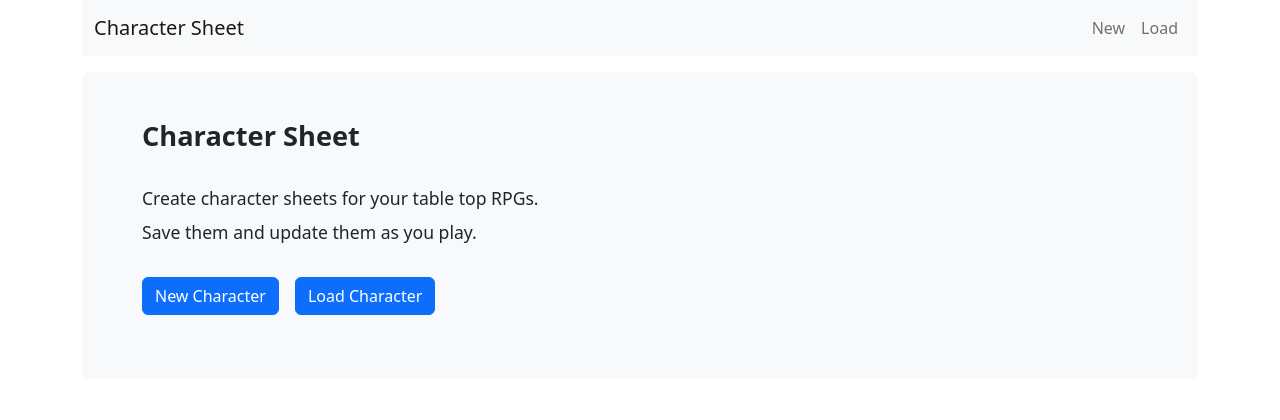
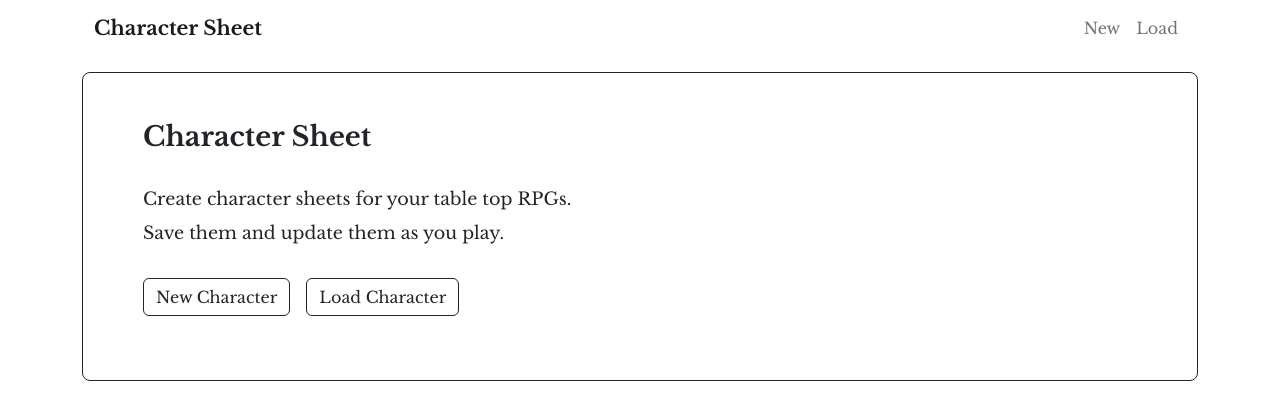
Before and after one commit to MitulMistry/character-sheet, a React (Create React App) app: page / in a window 1280 px wide. Shown: the top 420 px of the page. Built offline with nearby package versions, Linux system fonts and the light colour scheme.

Commit message:
Apply basic styling to components

```diff
--- a/src/App.css
+++ b/src/App.css
@@ -1,3 +1,20 @@
+.btn-primary {
+  --bs-btn-color: #212529;
+  --bs-btn-bg: #fff;
+  --bs-btn-border-color: #212529;
+  --bs-btn-hover-color: #212529;
+  --bs-btn-hover-bg: #f2f1f1;
+  --bs-btn-hover-border-color: #212529;
+  --bs-btn-focus-shadow-rgb: 49, 132, 253;
+  --bs-btn-active-color: #212529;
+  --bs-btn-active-bg: #b9b9b9;
+  --bs-btn-active-border-color: #212529;
+  --bs-btn-active-shadow: inset 0 3px 5px rgba(0, 0, 0, 0.125);
+  --bs-btn-disabled-color: #81858a;
+  --bs-btn-disabled-bg: #fff;
+  --bs-btn-disabled-border-color: #81858a;
+}
+
 /* .App {
   text-align: center;
 }
--- a/src/components/Home/Home.css
+++ b/src/components/Home/Home.css
@@ -1,5 +1,6 @@
 .home {
   margin-top: 1rem;
+  border: 1px solid #212529;
 }
 
 .home h1 {
--- a/src/components/Home/Home.tsx
+++ b/src/components/Home/Home.tsx
@@ -7,7 +7,7 @@ import './Home.css';
 
 function Home() {
   return (
-    <div className="home p-5 mb-4 bg-light rounded-3">
+    <div className="home p-5 mb-4 rounded-3">
       <Container fluid="md">
         <h1>Character Sheet</h1>
         <p>Create character sheets for your table top RPGs.</p>
--- a/src/components/LoadCharacters/CharacterCard.tsx
+++ b/src/components/LoadCharacters/CharacterCard.tsx
@@ -32,10 +32,12 @@ function CharacterCard(props: CharacterInfo) {
       <Card.Text>Gender: {props.gender || 'None'}</Card.Text>
       <Card.Text>Class: {props.charClass || 'None'}</Card.Text>
       <Card.Text>Level: {props.level || '1'}</Card.Text>
-      <LinkContainer to={"/edit/" + props.id}>
-        <Button variant="primary" onClick={handleEdit}>Edit</Button>
-      </LinkContainer>
-      <Button variant="primary" onClick={handleDelete}>Delete</Button>
+      <div className="buttons">
+        <LinkContainer to={"/edit/" + props.id}>
+          <Button variant="primary" onClick={handleEdit}>Edit</Button>
+        </LinkContainer>
+        <Button variant="primary" onClick={handleDelete}>Delete</Button>
+      </div>
     </Card.Body>
   </Card>
   );
--- /dev/null
+++ b/src/components/LoadCharacters/LoadCharacters.css
@@ -0,0 +1,19 @@
+.load-characters {
+  margin-top: 1rem;
+}
+
+.no-characters {
+  margin-top: 3rem;
+}
+
+.card-title {
+  margin-bottom: 1.5rem;
+}
+
+.buttons {
+  margin-top: 1.5rem;
+}
+
+.buttons a {
+  margin-right: 1rem;
+}
--- a/src/components/LoadCharacters/LoadCharacters.tsx
+++ b/src/components/LoadCharacters/LoadCharacters.tsx
@@ -3,15 +3,15 @@ import { selectCharacters } from '../../features/characters/charactersSlice';
 import { useAppSelector } from '../../app/hooks';
 import CharacterCard from './CharacterCard';
 import { Link } from 'react-router-dom';
+import './LoadCharacters.css';
 
 function LoadCharacters() {
   const characters = useAppSelector(selectCharacters);
 
   return (
-    <div>
-      <p>Load Characters</p>
+    <div className="load-characters">
       {characters.length === 0 &&
-        <div>
+        <div className="no-characters">
           <p>You have not created any characters yet. Once you do, they will show up here.</p>
           <p>Create a new character <Link to="/new">here</Link>.</p>
         </div>
--- /dev/null
+++ b/src/components/NavBar/NavBar.css
@@ -0,0 +1,7 @@
+nav.bg-light {
+  background-color: #fff !important;
+}
+
+.navbar-brand {
+  font-weight: 700;
+}
--- a/src/components/NavBar/NavBar.tsx
+++ b/src/components/NavBar/NavBar.tsx
@@ -3,6 +3,7 @@ import Container from 'react-bootstrap/Container';
 import Nav from 'react-bootstrap/Nav';
 import Navbar from 'react-bootstrap/Navbar';
 import { LinkContainer } from 'react-router-bootstrap';
+import './NavBar.css';
 
 function NavBar() {
   return (
--- a/src/index.css
+++ b/src/index.css
@@ -1,3 +1,10 @@
+@import url('https://fonts.googleapis.com/css2?family=Libre+Baskerville:wght@400;700&display=swap');
+
+
+body {
+  font-family: 'Libre Baskerville', serif;
+}
+
 /* body {
   margin: 0;
   font-family: -apple-system, BlinkMacSystemFont, 'Segoe UI', 'Roboto', 'Oxygen',
--- a/src/index.tsx
+++ b/src/index.tsx
@@ -3,9 +3,9 @@ import { createRoot } from 'react-dom/client';
 import { Provider } from 'react-redux';
 import { store } from './app/store';
 import { BrowserRouter as Router } from 'react-router-dom';
+import 'bootstrap/dist/css/bootstrap.css';
 import App from './App';
 import reportWebVitals from './reportWebVitals';
-import 'bootstrap/dist/css/bootstrap.css';
 import './index.css';
 
 const container = document.getElementById('root')!;
```
